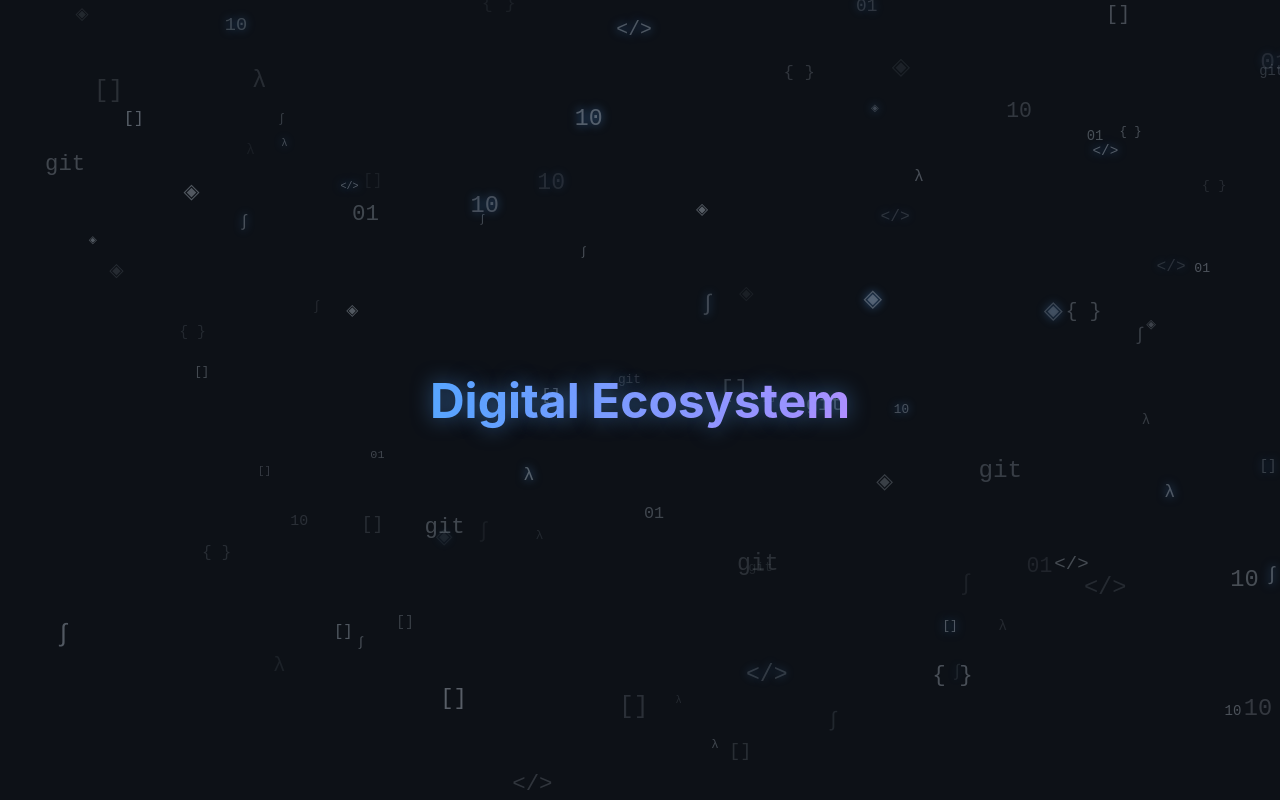
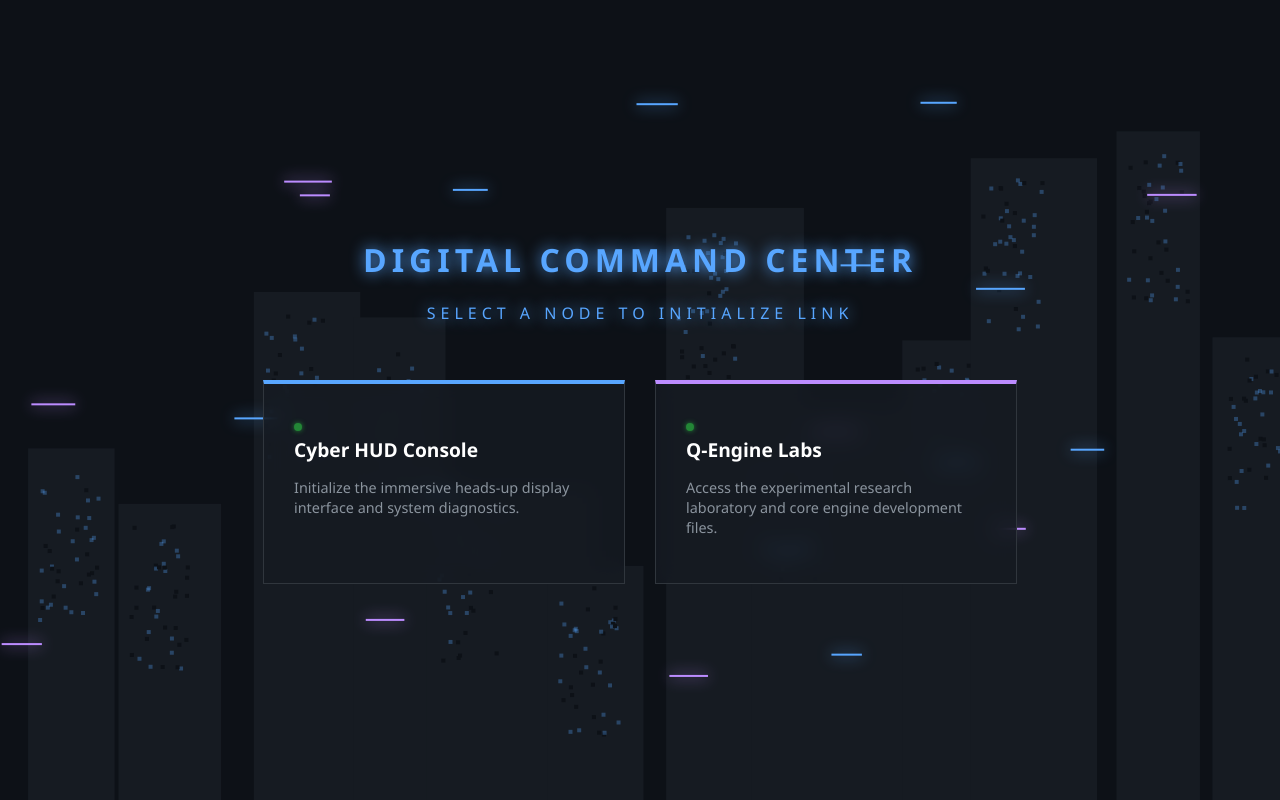
Before and after one commit to js9520571-lab/High-tech-lab2, a plain HTML site: page index.html in a window 1280 px wide. Drawn offline with Linux system fonts and the light colour scheme; animation ran at ten frames a second.

Commit message:
Update index.html

```diff
--- a/index.html
+++ b/index.html
@@ -3,122 +3,216 @@
 <head>
     <meta charset="UTF-8">
     <meta name="viewport" content="width=device-width, initial-scale=1.0">
-    <title>GitHub Tech Float</title>
+    <title>Q-Engine Digital Hub</title>
     <style>
-        body {
+        :root {
+            --neon-blue: #58a6ff;
+            --neon-purple: #bc8cff;
+            --bg-dark: #0d1117;
+        }
+
+        body, html {
             margin: 0;
             padding: 0;
-            background-color: #0d1117; /* GitHub Dark Dimmed background */
+            width: 100%;
+            height: 100%;
+            background-color: var(--bg-dark);
+            color: #c9d1d9;
+            font-family: 'Segoe UI', Tahoma, Geneva, Verdana, sans-serif;
             overflow: hidden;
-            font-family: -apple-system, BlinkMacSystemFont, "Segoe UI", Helvetica, Arial, sans-serif;
         }
 
-        #canvas {
-            position: absolute;
+        #cityCanvas {
+            position: fixed;
             top: 0;
             left: 0;
+            z-index: 1;
         }
 
-        .content {
+        /* Catalog UI */
+        .catalog-container {
             position: relative;
             z-index: 10;
             display: flex;
+            flex-direction: column;
+            align-items: center;
             justify-content: center;
-            align-items: center;
             height: 100vh;
-            color: #c9d1d9;
-            pointer-events: none; /* Allows clicking through to the canvas if needed */
+            gap: 40px;
         }
 
-        h1 {
-            font-size: 3rem;
-            text-shadow: 0 0 20px rgba(88, 166, 255, 0.5);
-            background: linear-gradient(90deg, #58a6ff, #bc8cff);
-            -webkit-background-clip: text;
-            -webkit-text-fill-color: transparent;
+        .header-title {
+            text-align: center;
+            text-transform: uppercase;
+            letter-spacing: 5px;
+            color: var(--neon-blue);
+            text-shadow: 0 0 15px var(--neon-blue);
+        }
+
+        .cards-wrapper {
+            display: flex;
+            gap: 30px;
+            flex-wrap: wrap;
+            justify-content: center;
+        }
+
+        .card {
+            width: 300px;
+            padding: 30px;
+            background: rgba(22, 27, 34, 0.8);
+            border: 1px solid #30363d;
+            border-top: 4px solid var(--neon-blue);
+            text-decoration: none;
+            color: inherit;
+            transition: all 0.3s ease;
+            backdrop-filter: blur(10px);
+            position: relative;
+            overflow: hidden;
+        }
+
+        .card:nth-child(2) { border-top-color: var(--neon-purple); }
+
+        .card:hover {
+            transform: translateY(-10px);
+            border-color: var(--neon-blue);
+            box-shadow: 0 0 30px rgba(88, 166, 255, 0.2);
+        }
+
+        .card h2 { margin: 0 0 10px 0; font-size: 1.2rem; color: #fff; }
+        .card p { font-size: 0.9rem; color: #8b949e; line-height: 1.4; }
+
+        .status-light {
+            display: inline-block;
+            width: 8px;
+            height: 8px;
+            background: #238636;
+            border-radius: 50%;
+            margin-right: 10px;
+            box-shadow: 0 0 5px #238636;
         }
     </style>
 </head>
 <body>
 
-    <canvas id="canvas"></canvas>
+    <canvas id="cityCanvas"></canvas>
 
-    <div class="content">
-        <h1>Digital Ecosystem</h1>
+    <div class="catalog-container">
+        <div class="header-title">
+            <h1>Digital Command Center</h1>
+            <p>Select a node to initialize link</p>
+        </div>
+
+        <div class="cards-wrapper">
+            <a href="https://cyber-hud-console--js9520571.replit.app" target="_blank" class="card">
+                <div class="status-light"></div>
+                <h2>Cyber HUD Console</h2>
+                <p>Initialize the immersive heads-up display interface and system diagnostics.</p>
+            </a>
+
+            <a href="https://js9520571-lab.github.io/q-engine-labs/" target="_blank" class="card">
+                <div class="status-light"></div>
+                <h2>Q-Engine Labs</h2>
+                <p>Access the experimental research laboratory and core engine development files.</p>
+            </a>
+        </div>
     </div>
 
     <script>
-        const canvas = document.getElementById('canvas');
+        const canvas = document.getElementById('cityCanvas');
         const ctx = canvas.getContext('2d');
 
-        let particles = [];
-        const techIcons = ['{ }', '</>', '10', '01', '◈', 'λ', 'git', '∫', '[]'];
+        let buildings = [];
+        let cars = [];
 
         function init() {
             canvas.width = window.innerWidth;
             canvas.height = window.innerHeight;
-            particles = [];
 
-            // Create 100 tech objects
-            for (let i = 0; i < 100; i++) {
-                particles.push(new TechObject());
+            buildings = [];
+            cars = [];
+
+            // Generate Skyscrapers
+            const buildingCount = 15;
+            for (let i = 0; i < buildingCount; i++) {
+                buildings.push({
+                    x: (i * (canvas.width / 12)) + (Math.random() * 50),
+                    width: 80 + Math.random() * 100,
+                    height: 200 + Math.random() * (canvas.height * 0.6),
+                    windows: []
+                });
+
+                // Add windows to each building
+                for(let j = 0; j < 40; j++) {
+                    buildings[i].windows.push({
+                        relX: Math.random() * 60 + 10,
+                        relY: Math.random() * 150 + 20,
+                        on: Math.random() > 0.5
+                    });
+                }
+            }
+
+            // Generate Initial Cars
+            for (let i = 0; i < 20; i++) {
+                cars.push(new FlyingCar());
             }
         }
 
-        class TechObject {
+        class FlyingCar {
             constructor() {
                 this.reset();
+                this.x = Math.random() * canvas.width; // Random start position
             }
 
             reset() {
-                this.x = Math.random() * canvas.width;
-                this.y = Math.random() * canvas.height;
-                this.size = Math.random() * 15 + 10;
-                this.speedX = (Math.random() - 0.5) * 1.5;
-                this.speedY = (Math.random() - 0.5) * 1.5;
-                this.text = techIcons[Math.floor(Math.random() * techIcons.length)];
-                this.opacity = Math.random() * 0.5 + 0.1;
-                // Parallax depth effect
-                this.depth = Math.random() * 3 + 1;
+                this.x = -50;
+                this.y = 100 + Math.random() * (canvas.height - 200);
+                this.speed = 2 + Math.random() * 5;
+                this.width = 30 + Math.random() * 20;
+                this.color = Math.random() > 0.5 ? '#58a6ff' : '#bc8cff';
             }
 
             update() {
-                this.x += this.speedX / this.depth;
-                this.y += this.speedY / this.depth;
-
-                // Wrap around screen
-                if (this.x > canvas.width) this.x = 0;
-                if (this.x < 0) this.x = canvas.width;
-                if (this.y > canvas.height) this.y = 0;
-                if (this.y < 0) this.y = canvas.height;
+                this.x += this.speed;
+                if (this.x > canvas.width) this.reset();
             }
 
             draw() {
-                ctx.font = `${this.size}px monospace`;
-                ctx.fillStyle = `rgba(139, 148, 158, ${this.opacity})`;
-                ctx.fillText(this.text, this.x, this.y);
-
-                // Subtle glow for larger "closer" objects
-                if (this.depth < 1.5) {
-                    ctx.shadowBlur = 10;
-                    ctx.shadowColor = "#58a6ff";
-                } else {
-                    ctx.shadowBlur = 0;
-                }
+                ctx.fillStyle = this.color;
+                ctx.shadowBlur = 15;
+                ctx.shadowColor = this.color;
+                ctx.fillRect(this.x, this.y, this.width, 2);
+                ctx.shadowBlur = 0;
             }
         }
 
         function animate() {
-            ctx.clearRect(0, 0, canvas.width, canvas.height);
-            particles.forEach(p => {
-                p.update();
-                p.draw();
+            // Draw Night Sky
+            ctx.fillStyle = '#0d1117';
+            ctx.fillRect(0, 0, canvas.width, canvas.height);
+
+            // Draw Buildings
+            buildings.forEach(b => {
+                ctx.fillStyle = '#161b22';
+                ctx.fillRect(b.x, canvas.height - b.height, b.width, b.height);
+
+                // Draw/Blink Windows
+                b.windows.forEach(w => {
+                    if(Math.random() > 0.99) w.on = !w.on; // Random blink
+                    ctx.fillStyle = w.on ? 'rgba(88, 166, 255, 0.3)' : '#0d1117';
+                    ctx.fillRect(b.x + w.relX, (canvas.height - b.height) + w.relY, 4, 4);
+                });
             });
+
+            // Draw Flying Cars
+            cars.forEach(car => {
+                car.update();
+                car.draw();
+            });
+
             requestAnimationFrame(animate);
         }
 
         window.addEventListener('resize', init);
-
         init();
         animate();
     </script>
```
